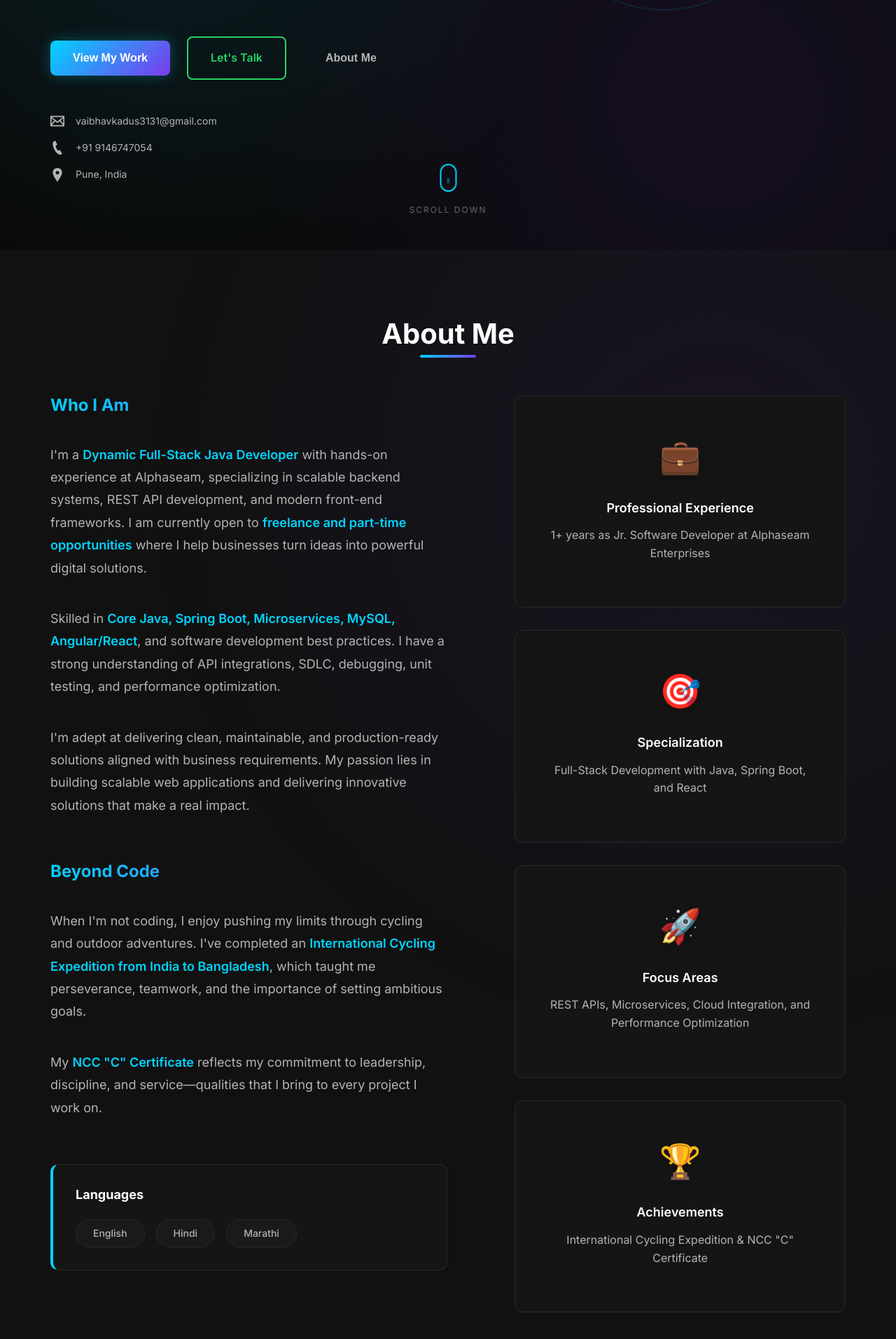
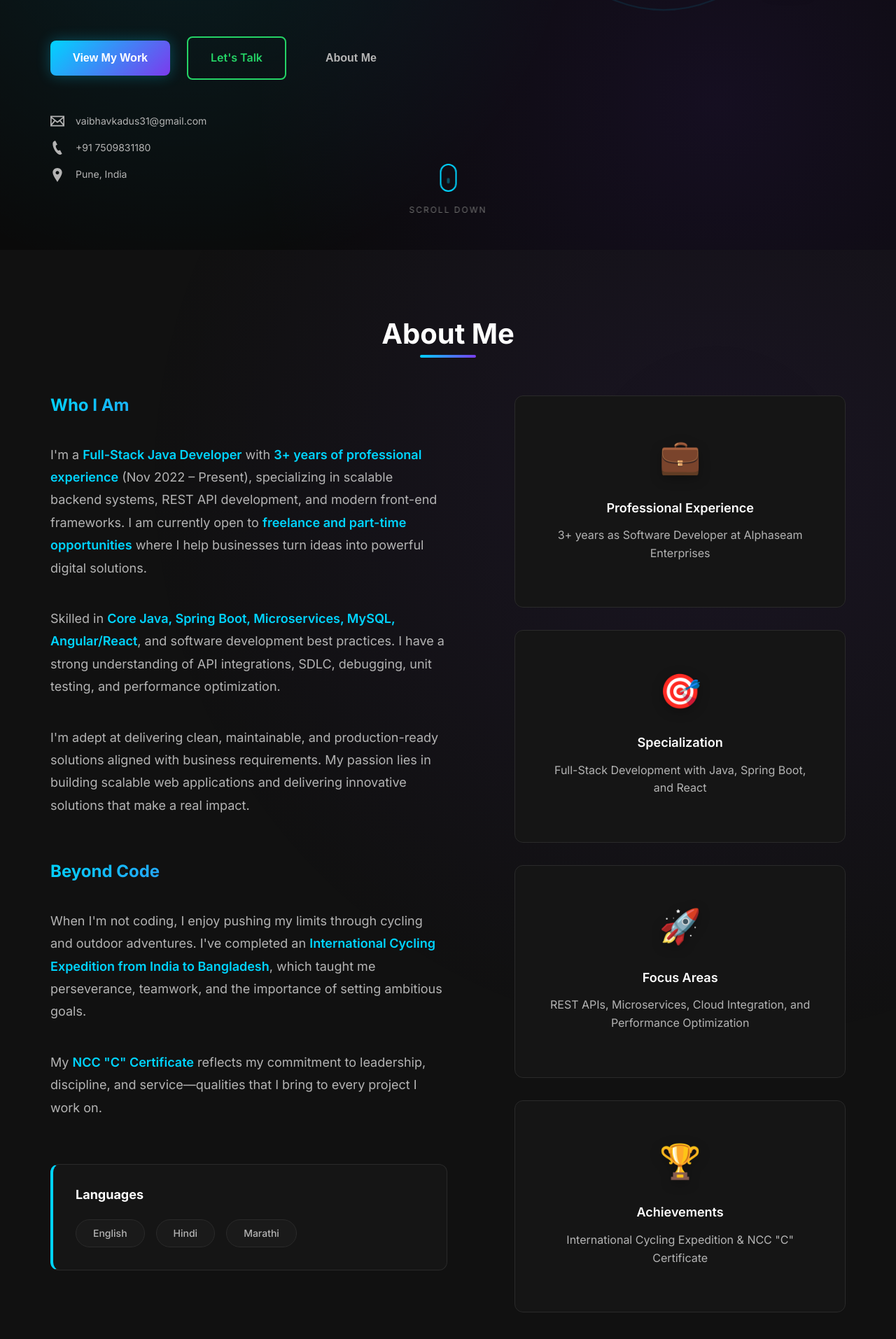
Before and after one commit to vaibhavkadusAL/My_Portfolio, a React (Vite) app: page / in a window 1280 px wide. Shown: the part 769-2682 px from the top of the page at 70% size. Built offline with nearby package versions, Linux system fonts and the light colour scheme.

Commit message:
Details change

```diff
--- a/src/components/Footer.jsx
+++ b/src/components/Footer.jsx
@@ -24,7 +24,7 @@ const Footer = () => {
         },
         {
             name: 'Email',
-            url: 'mailto:vaibhavkadus3131@gmail.com',
+            url: 'mailto:vaibhavkadus31@gmail.com',
             icon: (
                 <svg width="24" height="24" viewBox="0 0 24 24" fill="currentColor">
                     <path d="M0 3v18h24v-18h-24zm6.623 7.929l-4.623 5.712v-9.458l4.623 3.746zm-4.141-5.929h19.035l-9.517 7.713-9.518-7.713zm5.694 7.188l3.824 3.099 3.83-3.104 5.612 6.817h-18.779l5.513-6.812zm9.208-1.264l4.616-3.741v9.348l-4.616-5.607z" />
@@ -37,7 +37,8 @@ const Footer = () => {
         { name: 'Home', id: 'home' },
         { name: 'About', id: 'about' },
         { name: 'Experience', id: 'experience' },
-        { name: 'Projects', id: 'projects' }
+        { name: 'Projects', id: 'projects' },
+        { name: 'Freelance', id: 'freelance' }
     ];
 
     const scrollToSection = (sectionId) => {
@@ -103,14 +104,14 @@ const Footer = () => {
                         <ul className="footer-contact">
                             <li>
                                 <span className="footer-contact-label">Email:</span>
-                                <a href="mailto:vaibhavkadus3131@gmail.com" className="footer-link">
-                                    vaibhavkadus3131@gmail.com
+                                <a href="mailto:vaibhavkadus31@gmail.com" className="footer-link">
+                                    vaibhavkadus31@gmail.com
                                 </a>
                             </li>
                             <li>
                                 <span className="footer-contact-label">Phone:</span>
-                                <a href="tel:+919146747054" className="footer-link">
-                                    +91 9146747054
+                                <a href="tel:+917509831180" className="footer-link">
+                                    +91 7509831180
                                 </a>
                             </li>
                             <li>
--- a/src/sections/About.jsx
+++ b/src/sections/About.jsx
@@ -31,7 +31,7 @@ const About = () => {
         {
             icon: '💼',
             title: 'Professional Experience',
-            description: '1+ years as Jr. Software Developer at Alphaseam Enterprises'
+            description: '3+ years as Software Developer at Alphaseam Enterprises'
         },
         {
             icon: '🎯',
@@ -60,7 +60,7 @@ const About = () => {
                         <div className="about-intro">
                             <h3 className="about-subtitle gradient-text">Who I Am</h3>
                             <p className="about-description">
-                                I'm a <strong>Dynamic Full-Stack Java Developer</strong> with hands-on experience at Alphaseam,
+                                I'm a <strong>Full-Stack Java Developer</strong> with <strong>3+ years of professional experience</strong> (Nov 2022 – Present),
                                 specializing in scalable backend systems, REST API development, and modern front-end frameworks.
                                 I am currently open to <strong>freelance and part-time opportunities</strong> where I help
                                 businesses turn ideas into powerful digital solutions.
--- a/src/sections/Education.jsx
+++ b/src/sections/Education.jsx
@@ -53,6 +53,12 @@ const Education = () => {
 
     const certifications = [
         {
+            title: 'Complete Java Bootcamp',
+            issuer: 'Udemy',
+            date: 'Core Java, OOP, Collections',
+            icon: '☕'
+        },
+        {
             title: 'AI Tools Workshop',
             issuer: 'Professional Training',
             date: 'October 2024',
@@ -62,13 +68,7 @@ const Education = () => {
             title: 'Java Programming Internship',
             issuer: 'CodeAlpha',
             date: '2023',
-            icon: '☕'
-        },
-        {
-            title: 'NCC "C" Certificate',
-            issuer: 'National Cadet Corps',
-            date: 'Leadership & Discipline',
-            icon: '🏅'
+            icon: '💻'
         }
     ];
 
--- a/src/sections/Experience.jsx
+++ b/src/sections/Experience.jsx
@@ -29,18 +29,18 @@ const Experience = () => {
 
     const experience = {
         company: 'Alphaseam Enterprises Pvt. Ltd',
-        position: 'Jr. Software Developer',
-        duration: 'November 2023 – Present',
+        position: 'Software Developer',
+        duration: 'November 2022 – Present',
         location: 'Pune',
         responsibilities: [
-            'Designed and developed full-stack application modules using Core Java, Spring Boot, Angular/React, MySQL, and REST architecture',
-            'Built and integrated RESTful APIs, enabling seamless communication between backend microservices and modern front-end frameworks',
-            'Improved application performance by implementing code optimization, SQL query tuning, exception handling, and scalable API design',
-            'Participated in Agile/Scrum development workflow, including sprint planning, requirement analysis, daily standups, and retrospective meetings',
-            'Collaborated with cross-functional teams to deliver high-quality, production-ready features within project deadlines',
-            'Utilized Git, GitHub, Postman for version control, API testing, and efficient deployment workflows',
-            'Ensured code maintainability by following clean coding principles, modular architecture, and reusable component development',
-            'Integrated third-party services and APIs, enhancing functionality and delivering robust business solutions'
+            'Designed, developed, and maintained full-stack application modules using Core Java, Spring Boot, Angular/React, MySQL, and REST-based architecture',
+            'Developed and integrated RESTful APIs to enable seamless communication between backend services and frontend applications',
+            'Enhanced application performance through code refactoring, SQL query optimization, efficient exception handling, and scalable API design',
+            'Actively contributed in Agile/Scrum development processes including sprint planning, requirement analysis, daily standups, and retrospectives',
+            'Collaborated with cross-functional teams (UI/UX, QA, Product) to deliver production-ready features within defined timelines',
+            'Utilized Git, GitHub, Postman, and Maven for version control, API testing, build automation, and deployment support in production environments',
+            'Followed clean coding standards, modular architecture, and reusable component design to ensure long-term maintainability',
+            'Integrated third-party APIs and services to enhance system functionality and meet evolving business requirements'
         ],
         technologies: [
             'Java', 'Spring Boot', 'Angular', 'React', 'MySQL', 'REST APIs',
@@ -119,7 +119,7 @@ const Experience = () => {
                             </p>
                             <div className="summary-stats">
                                 <div className="summary-stat">
-                                    <span className="stat-number gradient-text">1+</span>
+                                    <span className="stat-number gradient-text">3+</span>
                                     <span className="stat-label">Years</span>
                                 </div>
                                 <div className="summary-stat">
--- a/src/sections/Freelance.jsx
+++ b/src/sections/Freelance.jsx
@@ -95,7 +95,7 @@ const Freelance = () => {
                                 with clean code and smart solutions.
                             </p>
                             <a
-                                href="https://wa.me/919146747054"
+                                href="https://wa.me/917509831180"
                                 target="_blank"
                                 rel="noopener noreferrer"
                                 className="btn btn-primary btn-whatsapp"
--- a/src/sections/Home.jsx
+++ b/src/sections/Home.jsx
@@ -66,7 +66,7 @@ const Home = () => {
 
                     <div className="home-stats">
                         <div className="home-stat">
-                            <span className="home-stat-number gradient-text">1+</span>
+                            <span className="home-stat-number gradient-text">3+</span>
                             <span className="home-stat-label">Years Experience</span>
                         </div>
                         <div className="home-stat">
@@ -87,7 +87,7 @@ const Home = () => {
                             View My Work
                         </button>
                         <a
-                            href="https://wa.me/919146747054"
+                            href="https://wa.me/917509831180"
                             target="_blank"
                             rel="noopener noreferrer"
                             className="btn btn-outline btn-whatsapp-home"
@@ -103,17 +103,17 @@ const Home = () => {
                     </div>
 
                     <div className="home-contact-info">
-                        <a href="mailto:vaibhavkadus3131@gmail.com" className="home-contact-item">
+                        <a href="mailto:vaibhavkadus31@gmail.com" className="home-contact-item">
                             <svg width="20" height="20" viewBox="0 0 24 24" fill="currentColor">
                                 <path d="M0 3v18h24v-18h-24zm6.623 7.929l-4.623 5.712v-9.458l4.623 3.746zm-4.141-5.929h19.035l-9.517 7.713-9.518-7.713zm5.694 7.188l3.824 3.099 3.83-3.104 5.612 6.817h-18.779l5.513-6.812zm9.208-1.264l4.616-3.741v9.348l-4.616-5.607z" />
                             </svg>
-                            <span>vaibhavkadus3131@gmail.com</span>
+                            <span>vaibhavkadus31@gmail.com</span>
                         </a>
-                        <a href="tel:+919146747054" className="home-contact-item">
+                        <a href="tel:+917509831180" className="home-contact-item">
                             <svg width="20" height="20" viewBox="0 0 24 24" fill="currentColor">
                                 <path d="M20 22.621l-3.521-6.795c-.008.004-1.974.97-2.064 1.011-2.24 1.086-6.799-7.82-4.609-8.994l2.083-1.026-3.493-6.817-2.106 1.039c-7.202 3.755 4.233 25.982 11.6 22.615.121-.055 2.102-1.029 2.11-1.033z" />
                             </svg>
-                            <span>+91 9146747054</span>
+                            <span>+91 7509831180</span>
                         </a>
                         <span className="home-contact-item">
                             <svg width="20" height="20" viewBox="0 0 24 24" fill="currentColor">
--- a/src/sections/Projects.jsx
+++ b/src/sections/Projects.jsx
@@ -32,13 +32,14 @@ const Projects = () => {
             title: 'GreenDharti',
             subtitle: 'E-Waste Recycling & Sustainability Platform',
             description: 'A comprehensive platform for e-waste management with secure payment integration, admin module for user management, and service approval workflows. Built with modern technologies to promote environmental sustainability.',
-            technologies: ['Java', 'Spring Boot', 'MySQL', 'Angular', 'React', 'REST APIs', 'Razorpay'],
+            technologies: ['Java', 'Spring Boot', 'MySQL', 'React', 'REST APIs', 'Razorpay Payment Gateway'],
             features: [
-                'Razorpay Payment Integration with secure transaction handling',
-                'Complete Admin Module for user and service management',
-                'REST APIs for payment workflows and operations',
-                'Optimized MySQL database queries for performance',
-                'Authentication, authorization, and input validation'
+                'Implemented Razorpay payment gateway integration with secure transaction processing and callback validation',
+                'Developed a comprehensive Admin Module including user management, service approvals, payment tracking, and reporting',
+                'Designed and exposed REST APIs for payment workflows, service requests, and admin operations',
+                'Optimized database schema and queries to ensure high-performance data operations',
+                'Implemented authentication, authorization, and input validation for application security',
+                'Deployed backend services on Render and frontend applications on Netlify with environment-based configurations'
             ],
             link: 'https://greendharti.com/',
             icon: '🌱',
@@ -48,13 +49,12 @@ const Projects = () => {
             title: 'Sai Rural Development Trust',
             subtitle: 'NGO Website Platform',
             description: 'A modern, responsive website for an NGO featuring a complete frontend built with React and a Spring Boot backend for contact form management. Focused on user experience and seamless data handling.',
-            technologies: ['React', 'HTML', 'CSS', 'JavaScript', 'Spring Boot', 'REST API'],
+            technologies: ['React', 'HTML', 'CSS', 'JavaScript', 'Spring Boot', 'REST APIs'],
             features: [
-                'Entire Frontend developed using React with reusable components',
-                'Spring Boot Backend for contact form management',
-                'Form validation and error handling',
-                'REST APIs for admin data access',
-                'Frontend-backend integration using Axios'
+                'Developed a fully responsive frontend using React with reusable and modular UI components',
+                'Built Spring Boot backend services for contact form management with database persistence',
+                'Implemented form validation, error handling, and REST APIs for admin data access',
+                'Integrated frontend and backend using Axios to ensure smooth and reliable data flow'
             ],
             link: 'https://www.sairuraldevelopmenttrust.com/',
             icon: '🤝',
@@ -66,12 +66,11 @@ const Projects = () => {
             description: 'A scalable platform that routes WhatsApp messages to appropriate business chatbots. Handles 1000+ concurrent sessions with secure authentication and comprehensive message logging.',
             technologies: ['Java', 'Spring Boot', 'PostgreSQL', 'Redis', 'REST APIs', 'JWT', '360Dialog', 'Twilio'],
             features: [
-                'Core message routing engine for chatbot mapping',
-                'Webhook handling and outbound messaging',
-                'Business Management APIs for client onboarding',
-                'Session management using Redis',
-                'Message logging with analytics support',
-                'High scalability with JWT/API key authentication'
+                'Designed and developed a message routing engine to map WhatsApp messages to the appropriate business chatbot',
+                'Implemented webhook handling and outbound messaging for WhatsApp service providers',
+                'Built business onboarding and management APIs to support multiple chatbot clients',
+                'Implemented Redis-based session management to ensure consistent user-chatbot interactions',
+                'Developed a scalable architecture capable of handling 1000+ concurrent sessions with secure JWT/API key authentication'
             ],
             link: null,
             icon: '💬',
--- a/src/sections/Skills.jsx
+++ b/src/sections/Skills.jsx
@@ -47,7 +47,7 @@ const Skills = () => {
                 { name: 'Spring MVC', level: 85 },
                 { name: 'Spring Data JPA', level: 85 },
                 { name: 'REST APIs', level: 90 },
-                { name: 'Microservices', level: 70 }
+                { name: 'Microservices', level: 75 }
             ]
         },
         {
@@ -76,21 +76,21 @@ const Skills = () => {
             title: 'Tools & Cloud',
             icon: '🛠️',
             skills: [
-                { name: 'Git', level: 90 },
-                { name: 'GitHub', level: 90 },
+                { name: 'Git & GitHub', level: 90 },
                 { name: 'Postman', level: 95 },
                 { name: 'Maven', level: 85 },
-                { name: 'AWS', level: 70 }
+                { name: 'AWS (S3)', level: 75 },
+                { name: 'Deployment (Render/Netlify)', level: 80 }
             ]
         },
         {
             title: 'Concepts',
             icon: '🧠',
             skills: [
-                { name: 'OOP', level: 90 },
-                { name: 'SDLC', level: 85 },
+                { name: 'OOP & SDLC', level: 90 },
                 { name: 'MVC Architecture', level: 85 },
                 { name: 'API Security', level: 80 },
+                { name: 'Exception Handling', level: 85 },
                 { name: 'Data Structures', level: 75 }
             ]
         }
```
